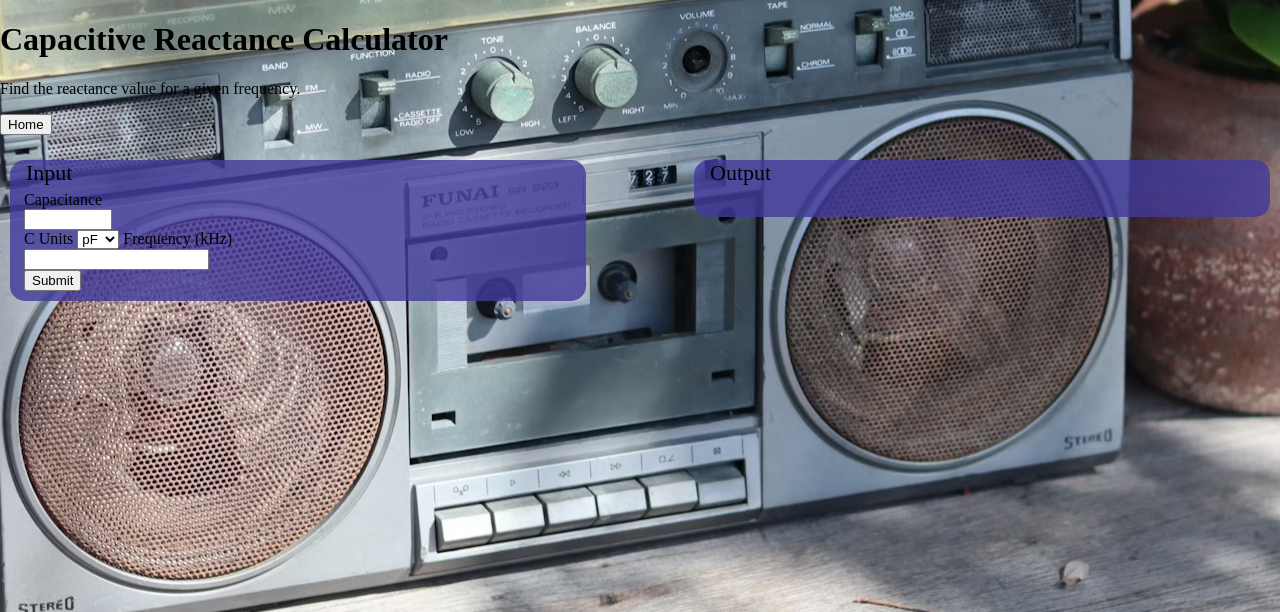
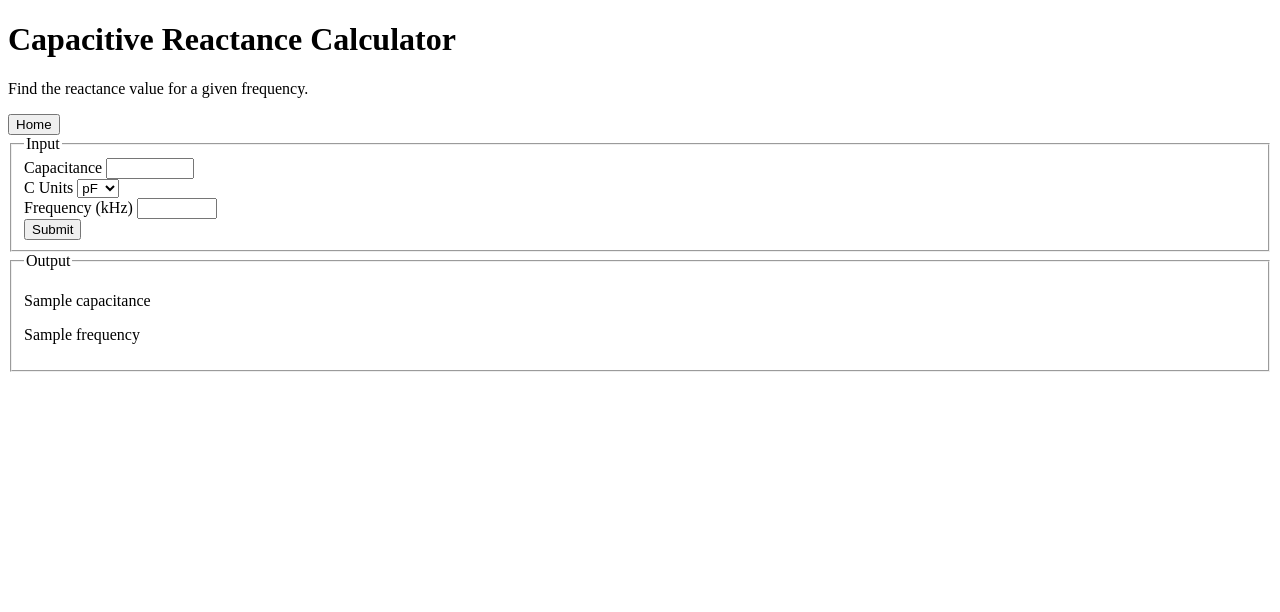
Before and after one commit to dotpeedeeeff/RF-Assistant, a Flask app: template templates/creact.html in a window 1280 px wide. Shown: the top 612 px of the page. Run offline with Flask 3, Linux system fonts and the light colour scheme; the template is opened without the code that fills it: most values are stand-ins (such as "Sample title", 1, 10 or a date in 2020).

Commit message:
added working capacitive reactance calculator

```diff
--- a/app.py
+++ b/app.py
@@ -15,7 +15,7 @@
 def lc():
     return render_template("index.html", len=0, output=0)
 
-@app.route("/home")
+@app.route("/")
 def home():
     return render_template("home.html", len=0, output=0)
 
@@ -23,11 +23,34 @@
 def creact():
     return render_template("creact.html", len=0, output=0)
 
+@app.route("/cresults", methods=["POST", "GET"])
+def cresults():
+    user_capacitance = float(request.form['capacitance'])
+    capacitance_suffix = str(request.form['suffixcapacitance'])
+    frequency = float(request.form['frequency'])
+
+    print("=== FORM DATA DEBUG ===")
+
+    print(f"request.form: {dict(request.form)}")
+    print("capacitance is", user_capacitance)
+    print("capsuffix is ", capacitance_suffix)
+    print("frequency is ", frequency)
+
+    reactance_output = rf.capacitive_reactance_calculator(user_capacitance, capacitance_suffix, frequency)
+    reactance_output = str(reactance_output)
+
+    capacitance = "Capacitance: " + str(user_capacitance) + " " + capacitance_suffix
+    frequency = "Frequency: "  + str(int(frequency)) + " kHz"
+    message = "Capacitive Reactance is: " + reactance_output + " Ω"
+
+
+
+    return render_template("creact.html", len=0, output=0, message=message, frequency=frequency, capacitance=capacitance)
+
+
 @app.route("/lreact")
 def lreact():
     return render_template("lreact.html", len=0, output=0)
-
-
 
 @app.route("/freq", methods=["POST", "GET"])
 def freq_display():
@@ -47,7 +70,7 @@
     print("stopcap is ", stop_capacitance)
 
 
-    message = "For Inductance of " + str(user_inductance) + " pF"
+    message = "For Inductance of " + str(user_inductance) + " uH"
 
     output = rf.final_frequency_calculcator(user_inductance, inductance_suffix, start_capacitance, stop_capacitance, capacitance_step, capacitance_suffix)
     return render_template("index.html", len=len(output), output=output, message=message)
--- a/static/css/main.css
+++ b/static/css/main.css
@@ -1,11 +1,9 @@
-body {
+/* body {
     background-image: url(../background.avif);
     background-position: center;
     border-radius: 10px;
     margin: auto;
 }
-
-
 
 .container {
 
@@ -47,7 +45,6 @@
 
 .label {
     text-align: left;
-    display: block;
     font-size: 18px;
 }
 
@@ -80,3 +77,8 @@
     margin-bottom: 15px;
 
     }
+
+.dropdown {
+    text-align: left;
+    display:inline
+}
--- a/templates/creact.html
+++ b/templates/creact.html
@@ -8,46 +8,54 @@
         <link rel="stylesheet" href="{{url_for('static', filename='css/main.css')}}">
     </head>
     <body>
+        <header>
         <h1>Capacitive Reactance Calculator</h1>
         <p>Find the reactance value for a given frequency.</p>
-        <form action="home">
+        <form action="/">
             <button class="button">Home</button>
         </form>
-        <form id="mainform" action="freq" method="post" name="inputForm">
+        </header>
+        <main>
+        <div class="container">
+        <form id="mainform" action="cresults" method="post" name="inputForm">
             <div class="input">
             <fieldset>
                 <legend>Input</legend>
-                <label for="capacitance">Capacitance</label>
+                <div class="reac_cap_in">
+                    <label for="capacitance" class="label">Capacitance</label>
                     <input required id="capacitance" name="capacitance" type="number" min="0" step="0.1" max="1000">
-                <label for="prefixcapacitance">C Units</label>
-                <select id="prefixcapacitance" name="prefixcapacitance">
+                </div>
+                <div class="input">
+                    <label for="suffixcapacitance" class="label">C Units</label>
+                    <select id="suffixcapacitance" name="suffixcapacitance" class="dropdown">
                         <option disabled value="mF">mF</option>
                         <option value="uF">uF</option>
                         <option value="nF">nF</option>
                         <option value="pF" selected="selected">pF</option>
                     </select>
-                <label for="Frequency">Frequency (kHz)</label>
-                <input id="frequency" name="frequency" type="number">
+                </div>
+                <div class="input">
+                    <label for="Frequency" class="label">Frequency (kHz)</label>
+                    <input id="frequency" name="frequency" type="number" min="500" max="30000" step="5">
+                </div>
+                <div class="input">
                     <input type="submit" value="Submit" id="submit"></button>
+                </div>
             </fieldset>
+
         </div>
         <div class="output">
             <fieldset>
                 <legend>Output</legend>
                 <output>
+                    <p>{{capacitance}}</p>
+                    <p>{{frequency}}</p>
                     <p>{{message}}</p>
-
-                    <ul>
-                        <!-- For loop logic of jinja template -->
-                        {%for i in range(0, len)%}
-
-                            <li>{{output[i]}}</li>
-                        {%endfor%}
-
-                    </ul>
                 </output>
             </fieldset>
         </div>
         </form>
+        </div>
+        </main>
     </body>
 </html>
--- a/templates/index.html
+++ b/templates/index.html
@@ -11,7 +11,7 @@
     <header>
         <h1>LC Frequency Calculator</h1>
         <p>Enter the Inductance, Capacitance and let the calculator work out the output frequency.</p>
-        <form action="home">
+        <form action="/">
             <button class="button">Home</button>
         </form>
     </header>
@@ -37,7 +37,7 @@
                         <input id="stopcapacitance" name="stopcapacitance" type="number" value="0" min="0" step="1" max="1000" onchange="stopCheck()">
 
                         <label for="capacitancestep" class="label">Capacitance Step</label>
-                        <input id="capacitancestep" name="capacitancestep" type="number" min="0"  step="1" max="1000" onchange="stepCheck()">
+                        <input id="capacitancestep" name="capacitancestep" type="number" min="0" value="0" step="1" max="1000" onchange="stepCheck()">
 
                         <!-- <label for="prefixcapacitance" class="label">C Units</label>
                         <select id="prefixcapacitance" name="prefixcapacitance" class="dropdown">
```
Also changed, not shown: rf.py (+8 -0 lines), templates/lreact.html (+32 -1 lines). Lines whose indentation alone changed are shown as unchanged.
